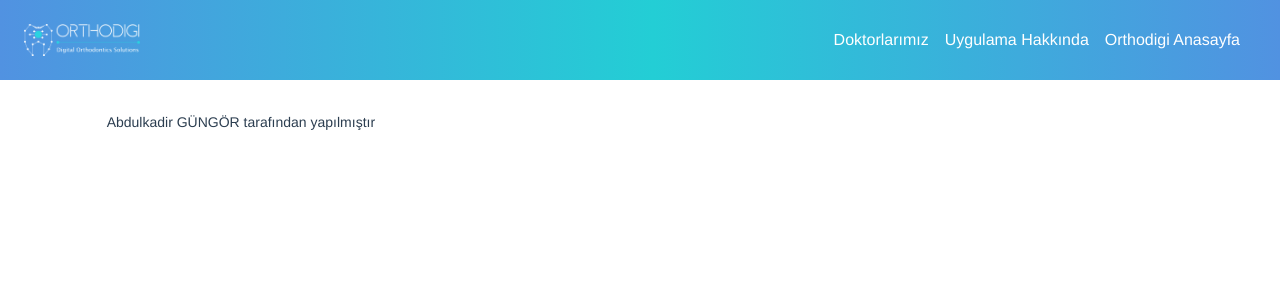
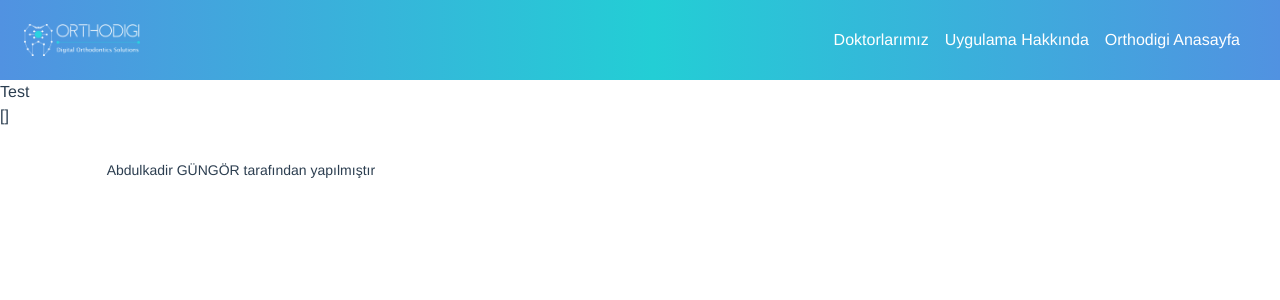
Before and after one commit to akgngr/orthodigi-google-maps-api-, a Vue app: page /test in a window 1280 px wide. Shown: the top 300 px of the page. Built offline with nearby package versions, Linux system fonts and the light colour scheme; no server answers; what @tailwindcss/typography would draw is missing.

Commit message:
test add

```diff
--- a/package.json
+++ b/package.json
@@ -9,6 +9,7 @@
   },
   "dependencies": {
     "@tailwindcss/typography": "^0.4.1",
+    "airtable": "^0.11.5",
     "axios": "^0.22.0",
     "core-js": "^3.6.5",
     "gmap-vue": "^1.5.0",
--- a/src/router/index.js
+++ b/src/router/index.js
@@ -19,6 +19,15 @@ const routes = [
     component: () =>
       import(/* webpackChunkName: "about" */ "../views/About.vue"),
   },
+  {
+    path: "/test",
+    name: "Test",
+    // route level code-splitting
+    // this generates a separate chunk (about.[hash].js) for this route
+    // which is lazy-loaded when the route is visited.
+    component: () =>
+      import(/* webpackChunkName: "about" */ "../views/Test.vue"),
+  },
 ];
 
 const router = new VueRouter({
--- a/src/views/Home.vue
+++ b/src/views/Home.vue
@@ -35,7 +35,7 @@ export default {
             },
           }
         )
-        .then(res => {
+        .then((res) => {
           this.markers = res.data.records;
           //console.log(res.data.records);
         });
--- /dev/null
+++ b/src/views/Test.vue
@@ -0,0 +1,37 @@
+<template>
+  <div>
+    <h1>Test</h1>
+    {{ data }}
+  </div>
+</template>
+
+<script>
+import axios from "axios";
+
+export default {
+  name: "test",
+  data() {
+    return {
+      data: [],
+      url: "https://api.spreadsheet.com/v1/worksheets/Oi7Xw8KcQIyp55A932f25Q/rows",
+    };
+  },
+  methods: {
+    async fetchData() {
+      await axios
+        .get(this.url, {
+          headers: {
+            Authorization: "Bearer " + "M0CFs4B.Y_eGkuvYTr-fuP29zJ_IKA",
+          },
+        })
+        .then((res) => {
+          this.data = res.data.records;
+          //console.log(res.data.records);
+        });
+    },
+  },
+  mounted() {
+    this.fetchData();
+  },
+};
+</script>
```
Also changed, not shown: 1 other file (tests, documents, lock files or other folders).
